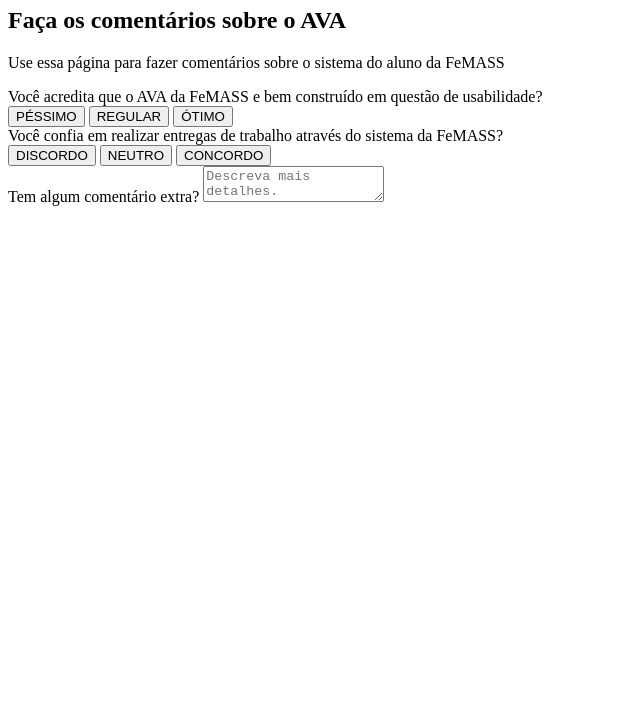
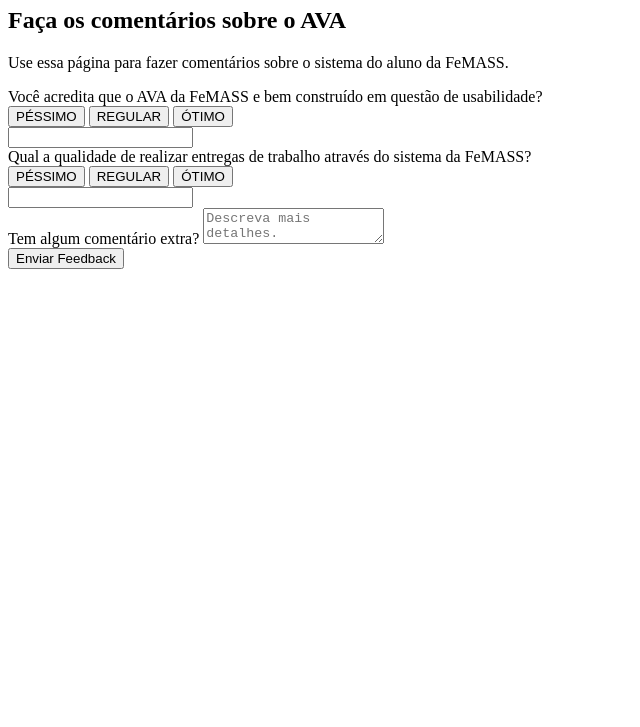
Before and after one commit to matheusocarvalho/Plataforma-de-feedback, a plain HTML site: page index.html in a window 1280 px wide. Shown: the part 73-800 px from the top of the page, without its empty margins (0-640 px from the left). Drawn offline with Linux system fonts and the light colour scheme.

Commit message:
Subindo js e html com funcao

```diff
--- /dev/null
+++ b/feedback.js
@@ -0,0 +1,38 @@
+function escreve(valor, campoId) {
+  document.getElementById(campoId).value = valor;
+}
+
+function enviarFeedback() {
+  var armazenador = 0;
+  var mediaMensagem = "";
+
+  var r1 = document.getElementById('resposta1').value;
+  var r2 = document.getElementById('resposta2').value;
+  var comentario = document.getElementById('extra').value;
+
+  if(r1 === 'PÉSSIMO') armazenador += 1;
+  if(r1 === 'REGULAR') armazenador += 3;
+  if(r1 === 'ÓTIMO') armazenador += 5;
+
+  if(r2 === 'PÉSSIMO') armazenador += 1;
+  if(r2 === 'REGULAR') armazenador += 3;
+  if(r2 === 'ÓTIMO') armazenador += 5;
+
+  var media = armazenador / 2;
+
+  if(media < 2.5){
+    mediaMensagem = "PÉSSIMO";
+  } else if(media < 4.5) {
+    mediaMensagem = "REGULAR";
+  } else {
+    mediaMensagem = "ÓTIMO"
+  }
+
+  var mensagem = "Seu feedback:\n\n";
+  mensagem += "Usabilidade do AVA:" + r1 + "\n";
+  mensagem += "Confiança nas entregas:" + r2 + "\n";
+  mensagem += "Comentário extra:" + comentario + "\n\n";
+  mensagem += "Média de avaliação:" + mediaMensagem;
+
+  alert(mensagem)
+}
--- a/index.html
+++ b/index.html
@@ -1,43 +1,49 @@
 <!DOCTYPE html>
 <html lang="pt-BR">
 <head>
-    <meta charset="UTF-8">
-    <meta name="viewport" content="width=device-width, initial-scale=1.0">
-    <title>Plataforma de Feedback</title>
+  <meta charset="UTF-8" />
+  <script src="feedback.js"></script>
+  <meta name="viewport" content="width=device-width, initial-scale=1.0" />
+  <title>Plataforma de feedback</title>
+  <link rel="stylesheet" href="style.css" />
 </head>
 <body>
   <header>
-        <h1>Plataforma de Feedback</h1>
+    <h1>Plataforma de feedback</h1>
   </header>
 
   <main>
     <section class="feedback-box">
       <h2>Faça os comentários sobre o AVA</h2>
-            <p>Use essa página para fazer comentários sobre o sistema do aluno da FeMASS</p>
+      <p>Use essa página para fazer comentários sobre o sistema do aluno da FeMASS.</p>
 
-            <form>
+      <form name="area">
         <div class="question">
           <label>Você acredita que o AVA da FeMASS e bem construído em questão de usabilidade?</label>
           <div class="options">
-                        <button type="button">PÉSSIMO</button>
-                        <button type="button">REGULAR</button>
-                        <button type="button">ÓTIMO</button>
+            <input type="button" value="PÉSSIMO" onclick="escreve('PÉSSIMO', 'resposta1')" />
+            <input type="button" value="REGULAR" onclick="escreve('REGULAR', 'resposta1')" />
+            <input type="button" value="ÓTIMO" onclick="escreve('ÓTIMO', 'resposta1')" />
           </div>
+          <input type="text" id="resposta1" readonly />
         </div>
 
         <div class="question">
-                    <label>Você confia em realizar entregas de trabalho através do sistema da FeMASS?</label>
+          <label>Qual a qualidade de realizar entregas de trabalho através do sistema da FeMASS?</label>
           <div class="options">
-                        <button type="button">DISCORDO</button>
-                        <button type="button">NEUTRO</button>
-                        <button type="button">CONCORDO</button>
+            <input type="button" value="PÉSSIMO" onclick="escreve('PÉSSIMO', 'resposta2')" />
+            <input type="button" value="REGULAR" onclick="escreve('REGULAR', 'resposta2')" />
+            <input type="button" value="ÓTIMO" onclick="escreve('ÓTIMO', 'resposta2')" />
           </div>
+          <input type="text" id="resposta2" readonly />
         </div>
 
         <div class="question">
           <label for="extra">Tem algum comentário extra?</label>
           <textarea id="extra" placeholder="Descreva mais detalhes."></textarea>
         </div>
+
+        <input type="button" class="submit-btn" value="Enviar Feedback" onclick="enviarFeedback()" />
       </form>
     </section>
   </main>
```
Lines whose indentation alone changed are shown as unchanged.
